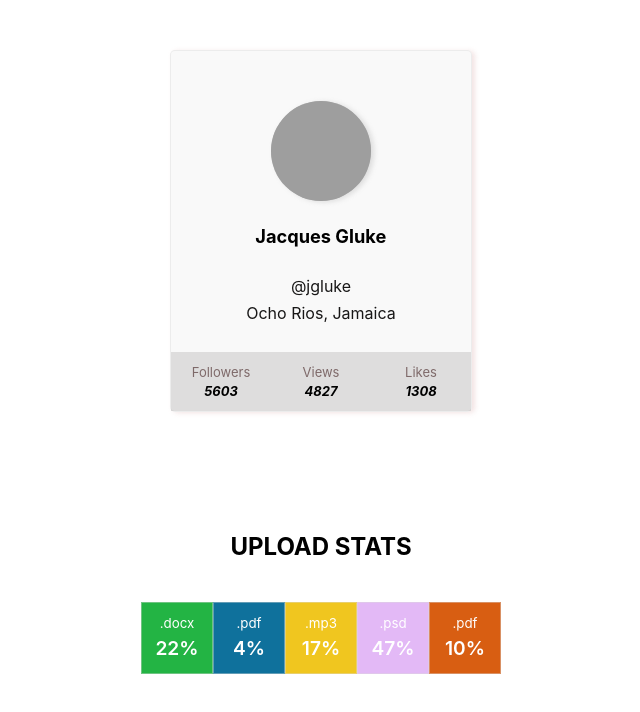
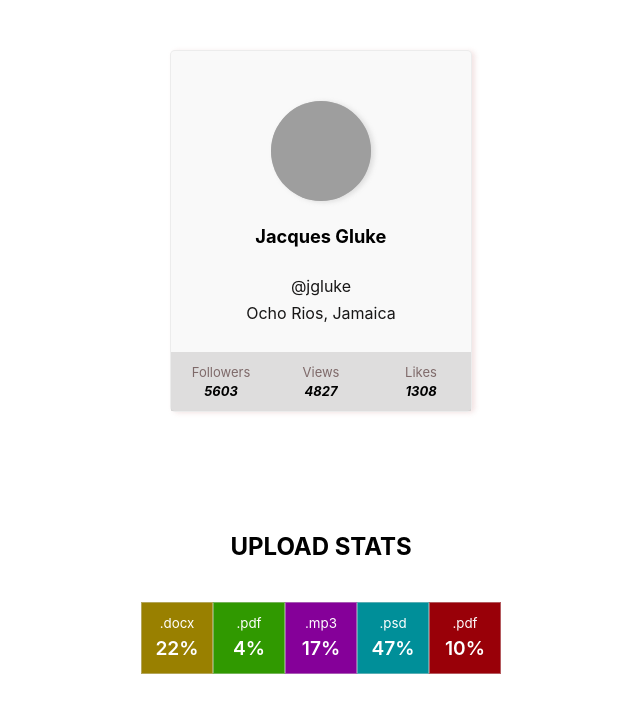
Before and after one commit to MaciejKociemski/goit-react-hw-01-components, a React (Create React App) app: page / in a window 1280 px wide. Shown: the top 712 px of the page, without its empty margins (319-959 px from the left). Built offline with nearby package versions, Linux system fonts and the light colour scheme; grey boxes are pictures that could not be loaded.

Commit message:
feat , change color palete in Statistic
change form rgb on hsl

```diff
--- a/src/components/Statistics/Statistics.jsx
+++ b/src/components/Statistics/Statistics.jsx
@@ -9,11 +9,7 @@ export const Statistics = ({ title, stats }) => (
       <ul className={css.statList}>
         {stats.map(stat => {
           const bckgrColor = {
-            backgroundColor: `rgb(
-                  ${Math.floor(Math.random() * 256)},
-                  ${Math.floor(Math.random() * 256)},
-                  ${Math.floor(Math.random() * 256)}
-                )`,
+            backgroundColor: `hsl(${Math.floor(Math.random() * 360)}, 100%, 30%)`,
           };
 
           return (
```
